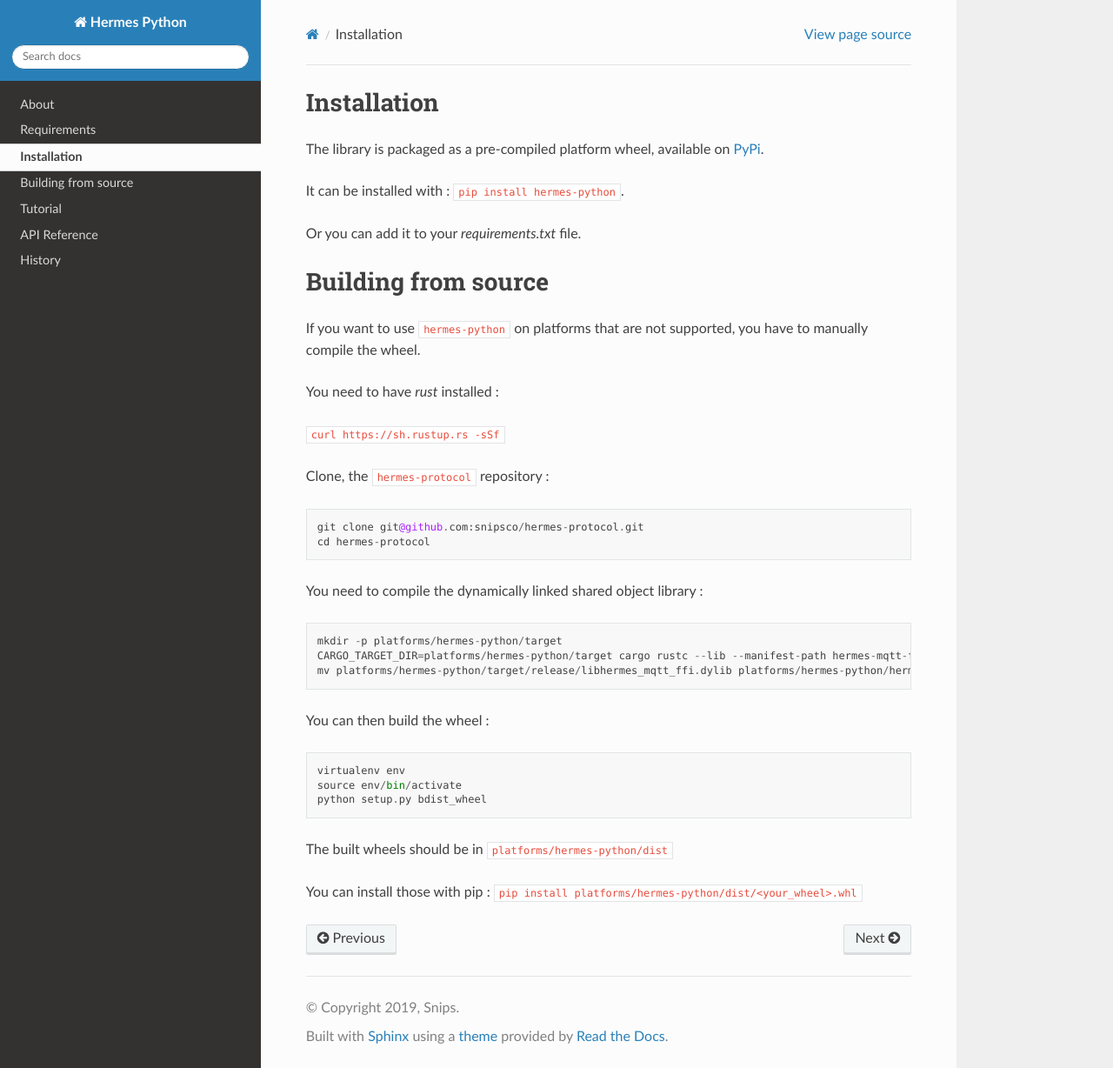
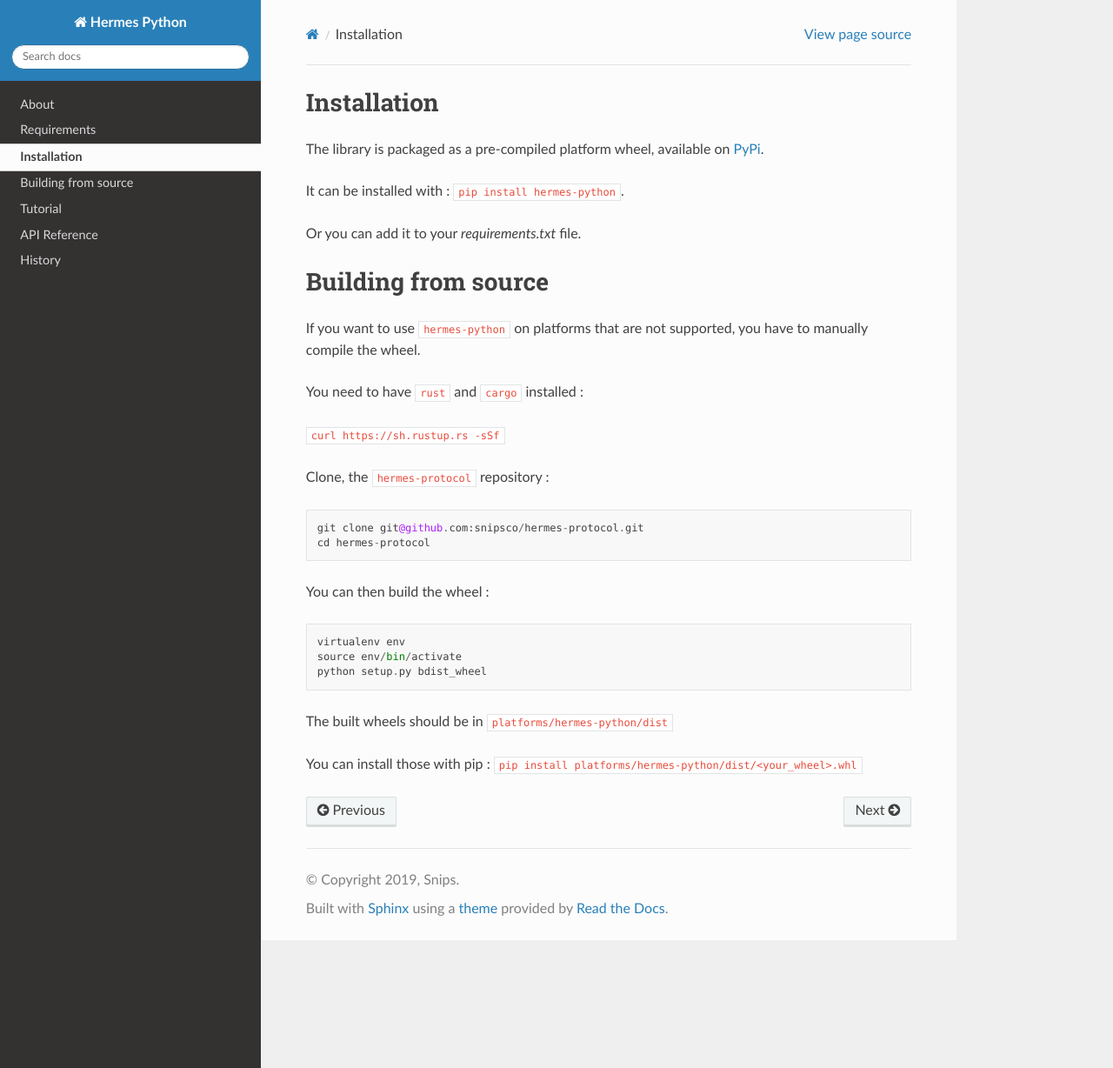
Before and after one commit to snipsco/hermes-protocol, a Sphinx documentation site: the page built from platforms/hermes-python/documentation/source/installation.rst, in a window 1280 px wide and 1228 px high. Shown: the whole window at 87% size. Built offline with Sphinx 7.4.7 and the Read the Docs theme 2.0.0, drawn with Linux system fonts in a browser that asks for light colours.

Commit message:
updating documentation. Building the wheel has never been so clean

```diff
--- a/platforms/hermes-python/documentation/source/installation.rst
+++ b/platforms/hermes-python/documentation/source/installation.rst
@@ -13,7 +13,7 @@ Building from source
 
 If you want to use ``hermes-python`` on platforms that are not supported, you have to manually compile the wheel.
 
-You need to have `rust` installed :
+You need to have ``rust`` and ``cargo`` installed :
 
 ``curl https://sh.rustup.rs -sSf``
 
@@ -21,13 +21,6 @@ Clone, the ``hermes-protocol`` repository : ::
 
     git clone git@github.com:snipsco/hermes-protocol.git
     cd hermes-protocol
-
-You need to compile the dynamically linked shared object library : ::
-
-    mkdir -p platforms/hermes-python/target
-    CARGO_TARGET_DIR=platforms/hermes-python/target cargo rustc --lib --manifest-path hermes-mqtt-ffi/Cargo.toml --release -- --crate-type cdylib
-    mv platforms/hermes-python/target/release/libhermes_mqtt_ffi.dylib platforms/hermes-python/hermes_python/dylib/
-
 
 You can then build the wheel : ::
 
```
